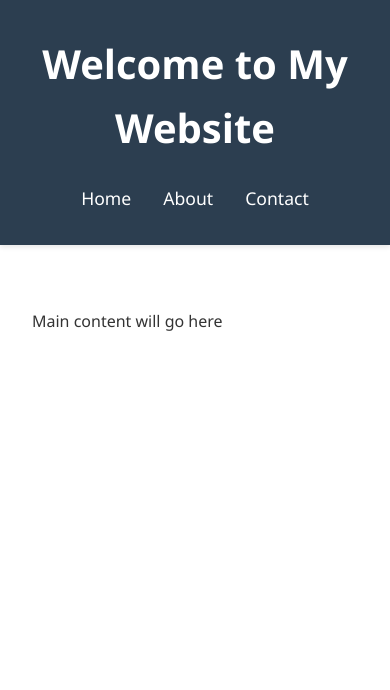
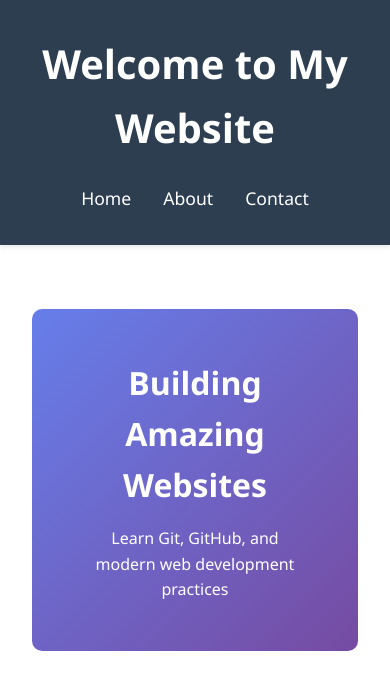
Before and after one commit to Emrysmuhammad/Frontend-version-control-task-Muhammad, a plain HTML site: page index.html in a window 390 px wide. Drawn offline with Linux system fonts and the light colour scheme.

Commit message:
Add responsive design and hero section styling

```diff
--- a/index.html
+++ b/index.html
@@ -19,7 +19,10 @@
     </header>
 
     <main>
-        <p>Main content will go here</p>
+        <section class="hero">
+            <h2>Building Amazing Websites</h2>
+            <p>Learn Git, GitHub, and modern web development practices</p>
+        </section>
     </main>
 </body>
 </html>
--- a/styles.css
+++ b/styles.css
@@ -47,3 +47,15 @@ main {
     margin: 2rem auto;
     padding: 2rem;
 }
+.hero {
+    background: linear-gradient(135deg, #667eea 0%, #764ba2 100%);
+    color: white;
+    padding: 3rem;
+    border-radius: 10px;
+    text-align: center;
+}
+
+.hero h2 {
+    font-size: 2rem;
+    margin-bottom: 1rem;
+}
```
